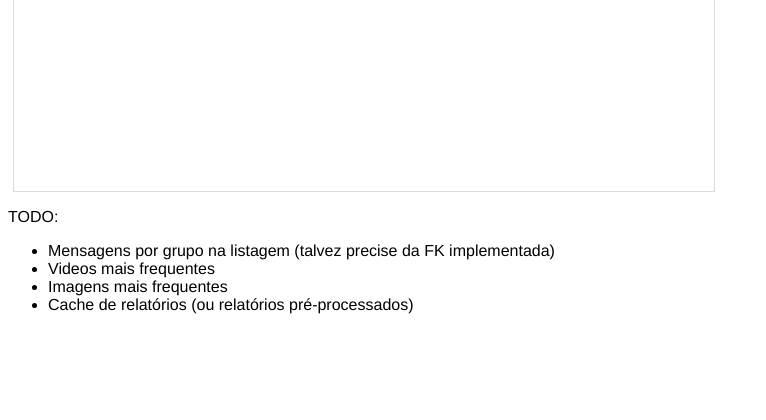
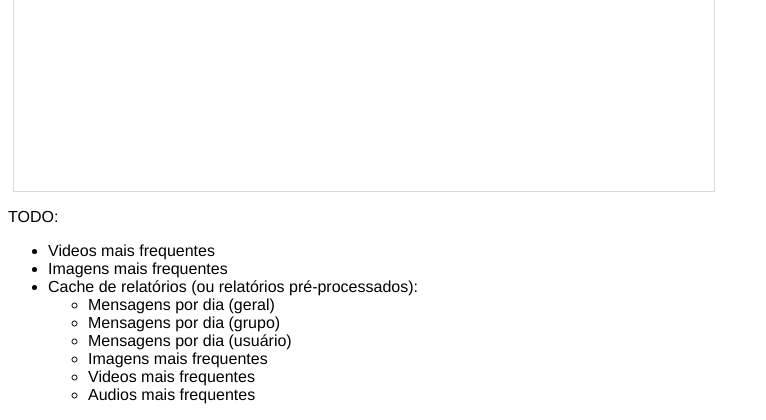
Before and after one commit to luizcavalcanti/telegram-scrapper, a Django app: page / in a window 1280 px wide. Shown: the part 833-1253 px from the top of the page, without its empty margins (0-766 px from the left). Before the commit the page ends 1147 px from the top, so only its background shows below. Run offline with Django 3.2, Linux system fonts and the light colour scheme; data that the repository does not hold is empty; parts of the project's set-up code (start-up, migrations or seed data) failed here and were passed over; some libraries are stand-ins or nearby versions.

Commit message:
Atualização de TODO
Signed-off-by: Luiz Cavalcanti <cavalcanti.luiz@gmail.com>

```diff
--- a/telegram_scrapper/templates/dashboard.html
+++ b/telegram_scrapper/templates/dashboard.html
@@ -21,10 +21,17 @@
 
 <p>TODO:</p>
 <ul>
-  <li>Mensagens por grupo na listagem (talvez precise da FK implementada)</li>
   <li>Videos mais frequentes</li>
   <li>Imagens mais frequentes</li>
-  <li>Cache de relatórios (ou relatórios pré-processados)</li>
+  <li>Cache de relatórios (ou relatórios pré-processados):</li>
+  <ul>
+    <li>Mensagens por dia (geral)</li>
+    <li>Mensagens por dia (grupo)</li>
+    <li>Mensagens por dia (usuário)</li>
+    <li>Imagens mais frequentes</li>
+    <li>Videos mais frequentes</li>
+    <li>Audios mais frequentes</li>
+  </ul>
 </ul>
 
 {% endblock %}
```
